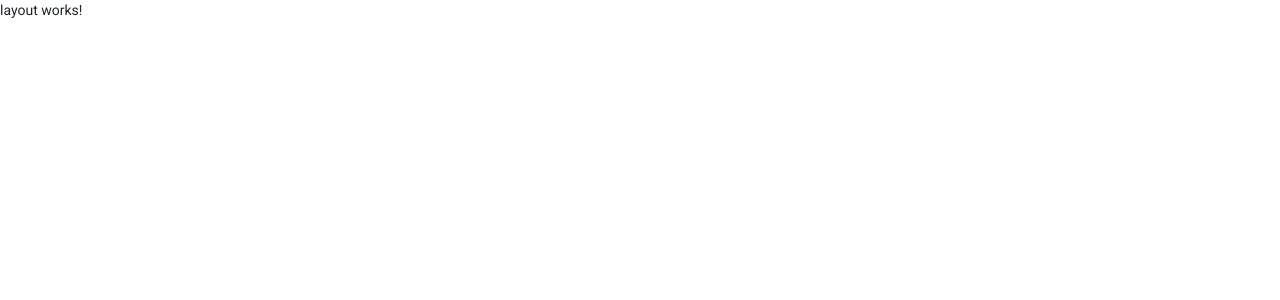
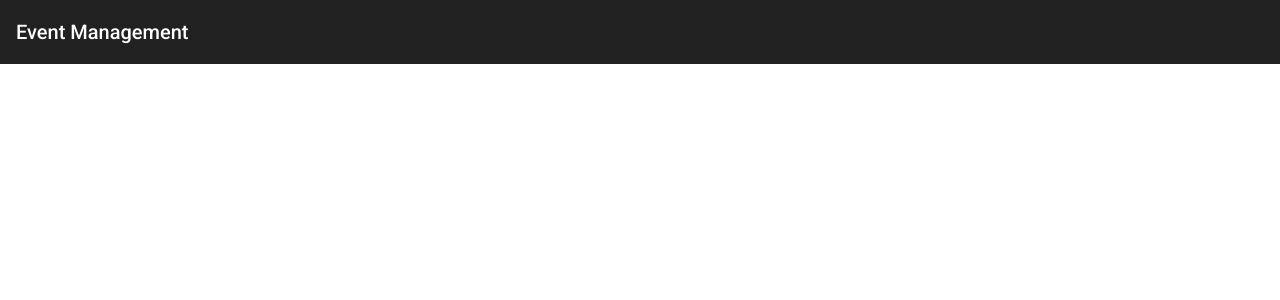
Before and after one commit to DaniloPootaren/angular-training_1, an Angular app: page / in a window 1280 px wide. Shown: the top 300 px of the page. Built offline with nearby package versions, Linux system fonts and the light colour scheme.

Commit message:
some changes

```diff
--- a/src/app/app.component.html
+++ b/src/app/app.component.html
@@ -1,2 +1,4 @@
-<layout></layout>
-<router-outlet></router-outlet>
+<mat-toolbar>
+    <span>Event Management</span>
+    <span class="example-spacer"></span>
+  </mat-toolbar><router-outlet></router-outlet>
--- a/src/app/shared/components/layout/layout.component.html
+++ /dev/null
@@ -1 +0,0 @@
-<p>layout works!</p>
--- a/src/app/shared/components/layout/layout.component.ts
+++ /dev/null
@@ -1,17 +0,0 @@
-import { Component, Input, OnInit } from '@angular/core';
-
-@Component({
-  selector: 'layout',
-  templateUrl: './layout.component.html',
-  styleUrls: ['./layout.component.scss']
-})
-export class LayoutComponent implements OnInit {
-
-  @Input() links = ['link1', 'link2', 'link3']
-
-  constructor() { }
-
-  ngOnInit(): void {
-  }
-
-}
```
Also changed, not shown: src/app/app.module.ts (+5 -3 lines), src/app/shared/components/layout/layout.component.scss (deleted), 1 other file (tests, documents, lock files or other folders).
